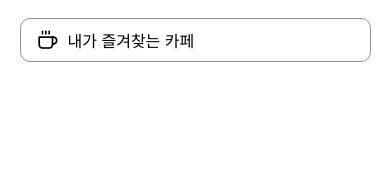
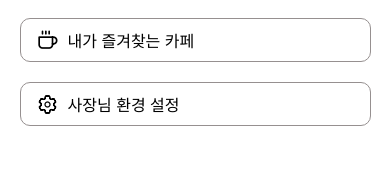
Before and after one commit to limdumb/GoJEJU, a React Native app: screen /MyPageView in a window 390 px wide. Shown: the part 341-517 px from the top of the page. Built offline with nearby package versions, Linux system fonts and the light colour scheme.

Commit message:
[Feat] Owner Setting 추가

```diff
--- a/App.tsx
+++ b/App.tsx
@@ -15,6 +15,7 @@ import UserNormalSignUpView from "./pages/auth/UserNormalSignUpView";
 import LEICodeView from "./pages/auth/LEICodeView";
 import FavoritView from "./pages/mypage/FavoritView";
 import MyReview from "./pages/mypage/MyReview";
+import OwnerSettingView from "./pages/mypage/OwnerSettingView";
 
 export type RootStackParamList = {
   MainView: undefined;
@@ -34,6 +35,7 @@ export type RootStackParamList = {
   LEICodeView: { email: string; password: string };
   FavoritView: undefined;
   MyReview: undefined;
+  OwnerSettingView: undefined;
 };
 
 const Stack = createNativeStackNavigator<RootStackParamList>();
@@ -113,6 +115,11 @@ export default function App() {
           component={MyReview}
           options={{ title: "내가 작성한 리뷰" }}
         />
+        <Stack.Screen
+          name="OwnerSettingView"
+          component={OwnerSettingView}
+          options={{ title: "사장님 수정 페이지" }}
+        />
       </Stack.Navigator>
     </NavigationContainer>
   );
--- a/components/MyPageView/MenuBox.tsx
+++ b/components/MyPageView/MenuBox.tsx
@@ -1,10 +1,12 @@
 import { StyleSheet, View } from "react-native";
 import ReviewIcon from "react-native-vector-icons/SimpleLineIcons";
 import CafeIcon from "react-native-vector-icons/Feather";
+import SettingsIcon from "react-native-vector-icons/Ionicons";
+
 
 import CustomText from "../CustomText";
 interface MenuProps {
-  usage: "review" | "favorit";
+  usage: "review" | "favorit" | "ownerSetting";
 }
 
 export default function MenuBox(props: MenuProps) {
@@ -13,25 +15,28 @@ export default function MenuBox(props: MenuProps) {
       return "내가 작성한 리뷰";
     } else if (props.usage === "favorit") {
       return "내가 즐겨찾는 카페";
+    } else if (props.usage === "ownerSetting") {
+      return "사장님 환경 설정";
     } else {
       return "";
     }
   };
 
   const Icons = () => {
-    if(props.usage === "review"){
-      return(<ReviewIcon size={20} name="speech"/>)
-    } else if(props.usage === "favorit"){
-      return(<CafeIcon size={20} name="coffee"/>)
-    }
-    else {
+    if (props.usage === "review") {
+      return <ReviewIcon size={20} name="speech" />;
+    } else if (props.usage === "favorit") {
+      return <CafeIcon size={20} name="coffee" />;
+    } else if (props.usage === "ownerSetting") {
+      return <SettingsIcon size={20} name="settings-outline"/>;
+    } else {
       return(<></>)
     }
-  }
+  };
 
   return (
     <View style={styles.boxContainer}>
-      <Icons/>
+      <Icons />
       <CustomText children={menuText()} marginLft={"10px"} />
     </View>
   );
@@ -41,12 +46,12 @@ const styles = StyleSheet.create({
   boxContainer: {
     width: "100%",
     height: 44,
-    flexDirection:"row",
-    alignItems:"center",
-    borderWidth:1,
+    flexDirection: "row",
+    alignItems: "center",
+    borderWidth: 1,
     borderRadius: 10,
     borderColor: "#969090",
-    marginTop:20
-    ,paddingLeft:17
+    marginTop: 20,
+    paddingLeft: 17,
   },
 });
--- a/pages/mypage/MyPageView.tsx
+++ b/pages/mypage/MyPageView.tsx
@@ -7,20 +7,18 @@ import MenuBox from "../../components/MyPageView/MenuBox";
 import UserProfile from "../../components/MyPageView/UserProfile";
 
 type MenuType = {
-  menuType: "review" | "favorit";
-  navigate: "MyReview" | "FavoritView";
+  menuType: "review" | "favorit" | "ownerSetting";
+  navigate: "MyReview" | "FavoritView" | "OwnerSettingView";
 };
 
-type MyPageScreenNavigationProps = NavigationProp<
-  RootStackParamList,
-  "MyPageView"
->;
+type MyPageScreenNavigationProps = NavigationProp<RootStackParamList>;
 
 export default function MyPageView() {
   const navigate = useNavigation<MyPageScreenNavigationProps>();
   const menuArr: MenuType[] = [
     { menuType: "review", navigate: "MyReview" },
     { menuType: "favorit", navigate: "FavoritView" },
+    { menuType: "ownerSetting", navigate: "OwnerSettingView" },
   ];
   return (
     <View style={styles.container}>
@@ -35,6 +33,7 @@ export default function MyPageView() {
       <View style={styles.menuList}>
         {menuArr.map((el) => {
           return (
+            // 추후 login에 따른 사장님 환경설정 예외처리 진행예정
             <TouchableOpacity
               key={el.menuType}
               onPress={() => {
--- /dev/null
+++ b/pages/mypage/OwnerSettingView.tsx
@@ -0,0 +1,6 @@
+import { View } from "react-native";
+
+export default function OwnerSettingView(){
+
+  return(<View></View>)
+}
```
